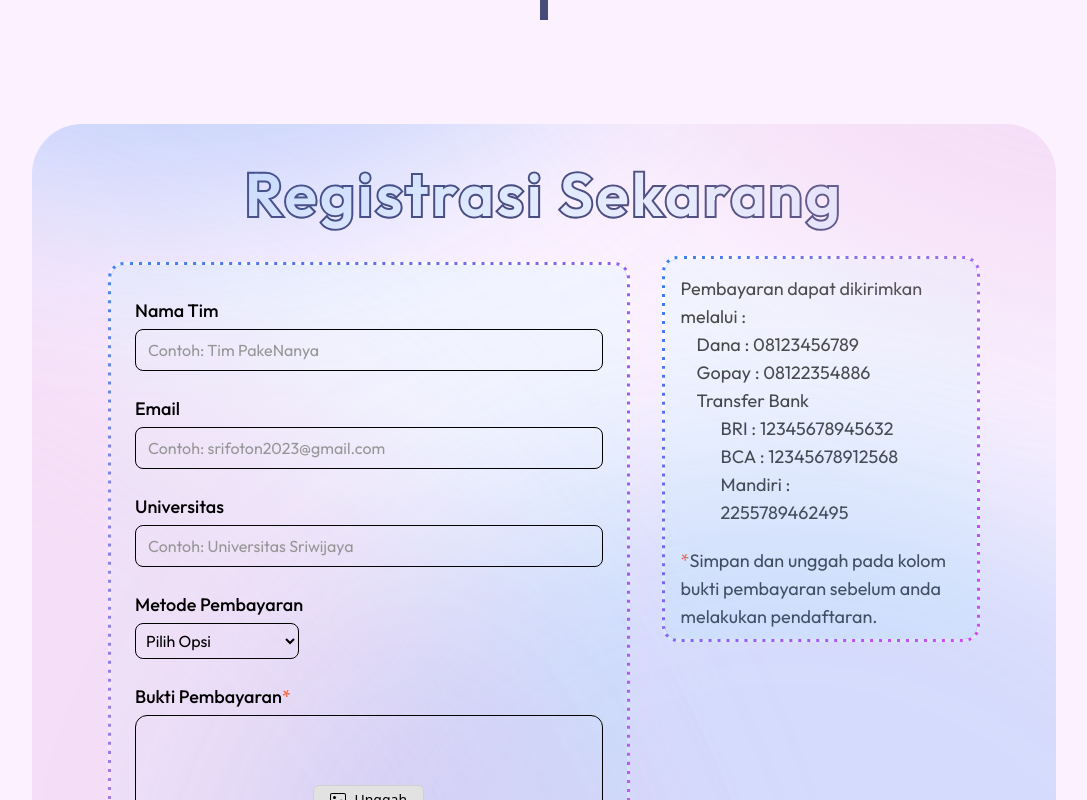
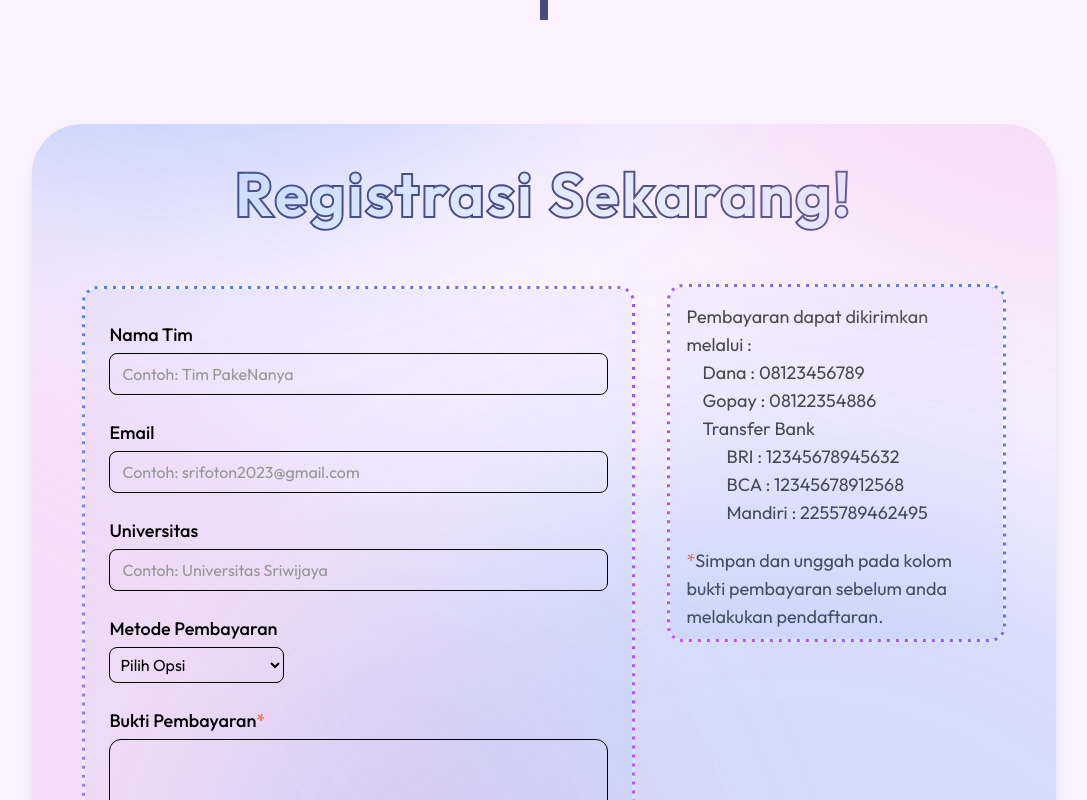
Before and after one commit to zildjianvitoo/srifoton2023fe-deployed, a Next.js app: page /seminar in a window 1280 px wide. Shown: the part 2360-3160 px from the top of the page, without its empty margins (96-1183 px from the left). Built offline with nearby package versions, Linux system fonts and the light colour scheme.

Commit message:
make registerseminar section

```diff
--- a/components/molecules/PaymentNote.jsx
+++ b/components/molecules/PaymentNote.jsx
@@ -5,9 +5,9 @@ export default function PaymentNote({ seminarPage }) {
     <div
       className={`text-sm lg:text-lg  px-4 py-2 mt-2 ${
         seminarPage
-          ? "text-[#000000]"
+          ? "text-[#000000] dark:text-[#EDEDED]"
           : "text-[#464646] border-[3px] border-dashed border-[#2E7BEF] dark:border-[#E924E8]"
-      } lg:text-[#464646] dark:text-[#EDEDED] rounded-lg leading-snug `}
+      } lg:text-[#464646]  rounded-lg leading-snug `}
     >
       <p>Pembayaran dapat dikirimkan melalui :</p>
       <ul className="px-2 lg:px-4">
--- a/components/organisms/Seminar/RegisterSeminar.jsx
+++ b/components/organisms/Seminar/RegisterSeminar.jsx
@@ -9,12 +9,12 @@ export default function RegisterSeminar() {
   return (
     <section id="register-seminar" className="relative mt-8 lg:mt-16">
       <div
-        className="absolute inset-0 w-[90%] md:w-[85%] lg:w-4/5 h-full mx-auto bg-center bg-no-repeat bg-cover rounded-[28px] lg:rounded-[50px]"
+        className="absolute inset-0 w-[90%] md:w-[85%] lg:w-4/5 h-full mx-auto bg-center bg-no-repeat bg-cover rounded-[28px] lg:rounded-[50px] shadow-lg"
         style={{
           backgroundImage: "url(assets/Seminar/register-seminar-bgimg.svg)",
         }}
       />
-      <div className="flex flex-col w-[85%] md:w-[80%] lg:w-[70%] px-3 gap-4  py-10 lg:pb-16 mx-auto rounded-[50px]">
+      <div className="flex flex-col w-[85%] md:w-[80%] lg:w-[74%] px-3 gap-4  py-10 lg:pb-16 mx-auto rounded-[50px]">
         <h1
           className={`text-4xl pb-2 text-center font-semibold tracking-wider lg:text-6xl ${
             theme === "light"
@@ -22,14 +22,24 @@ export default function RegisterSeminar() {
               : "register-seminar-header-dark"
           }`}
         >
-          Registrasi Sekarang
+          Registrasi Sekarang!
         </h1>
-        <div className="flex flex-col gap-8 lg:flex-row">
-          <div className="w-full lg:w-4/5 mt-[14px] py-8 px-3 lg:px-6 gradient-border">
+        <div className="flex flex-col gap-8 lg:mt-6 lg:flex-row">
+          <div
+            className={`w-full lg:w-4/5 mt-[14px] py-8 px-3 lg:px-6  ${
+              theme === "light" ? "gradient-border" : "gradient-border-dark"
+            }`}
+          >
             <RegisterSeminarForm />
           </div>
 
-          <div className="flex flex-col w-full lg:mt-2 lg:w-1/2 h-fit gradient-border">
+          <div
+            className={`flex flex-col w-full lg:mt-3 gradient-border lg:w-1/2 h-fit ${
+              theme === "light"
+                ? "gradient-border-pn"
+                : "gradient-border-pn-dark"
+            }`}
+          >
             <PaymentNote seminarPage />
           </div>
         </div>
--- a/styles/globals.css
+++ b/styles/globals.css
@@ -212,8 +212,8 @@
 }
 
 .register-seminar-header-dark {
-  color: #e8eeff;
-  background: -webkit-linear-gradient(0deg, #75497c 0%, #75497c 95%);
+  color: #050b47;
+  background: -webkit-linear-gradient(0deg, #e5eeff 0%, #e5eeff 95%);
   -webkit-background-clip: text;
   -webkit-text-stroke: 4px transparent;
 }
@@ -221,15 +221,43 @@
 .gradient-border {
   border-radius: 16px;
   border: 3.5px dashed #fff;
-  background: linear-gradient(#f3f5ff 0 0) padding-box,
+  background: linear-gradient(#f3edfe 0 0) padding-box,
     linear-gradient(to bottom right, #337ef0, #fc39fc) border-box;
   -webkit-border-radius: 16px;
   -moz-border-radius: 16px;
   -ms-border-radius: 16px;
   -o-border-radius: 16px;
 }
-.alt {
-  border: 2px dashed #fff;
+.gradient-border-dark {
+  border-radius: 16px;
+  border: 3.5px dashed #050b47;
+  background: linear-gradient(#050b47 0 0) padding-box,
+    linear-gradient(to bottom right, #337ef0, #fc39fc) border-box;
+  -webkit-border-radius: 16px;
+  -moz-border-radius: 16px;
+  -ms-border-radius: 16px;
+  -o-border-radius: 16px;
+}
+
+.gradient-border-pn {
+  border-radius: 16px;
+  border: 3.5px dashed #fff;
+  background: linear-gradient(#f3edfe 0 0) padding-box,
+    linear-gradient(to bottom left, #337ef0, #fc39fc) border-box;
+  -webkit-border-radius: 16px;
+  -moz-border-radius: 16px;
+  -ms-border-radius: 16px;
+  -o-border-radius: 16px;
+}
+.gradient-border-pn-dark {
+  border-radius: 16px;
+  border: 3.5px dashed #050b47;
+  background: linear-gradient(#050b47 0 0) padding-box,
+    linear-gradient(to bottom left, #337ef0, #fc39fc) border-box;
+  -webkit-border-radius: 16px;
+  -moz-border-radius: 16px;
+  -ms-border-radius: 16px;
+  -o-border-radius: 16px;
 }
 
 /*End Seminar Page */
```
